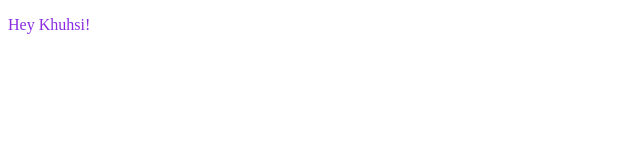
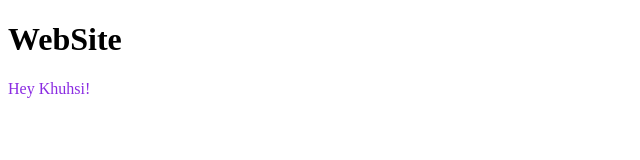
Before and after one commit to khushiiik/LocalRepo, a plain HTML site: page index.html in a window 1280 px wide. Shown: the whole page, without its empty margins (0-640 px from the left). Drawn offline with Linux system fonts and the light colour scheme.

Commit message:
Add heading

```diff
--- a/index.html
+++ b/index.html
@@ -7,7 +7,7 @@
         <title>Document</title>
     </head>
     <body>
+        <h1>WebSite</h1>
         <p>Hey Khuhsi!</p>
-
     </body>
 </html>
```
